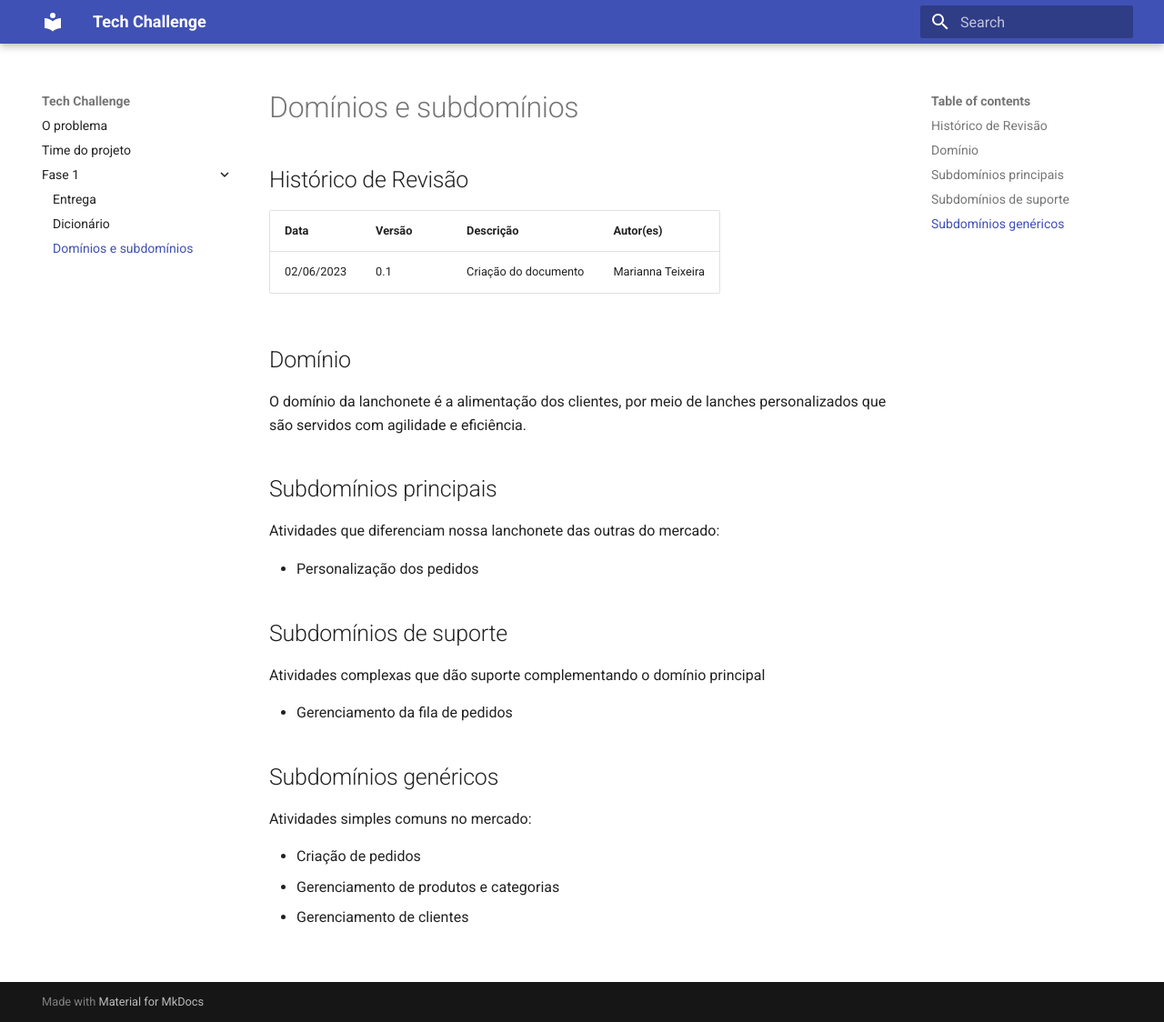
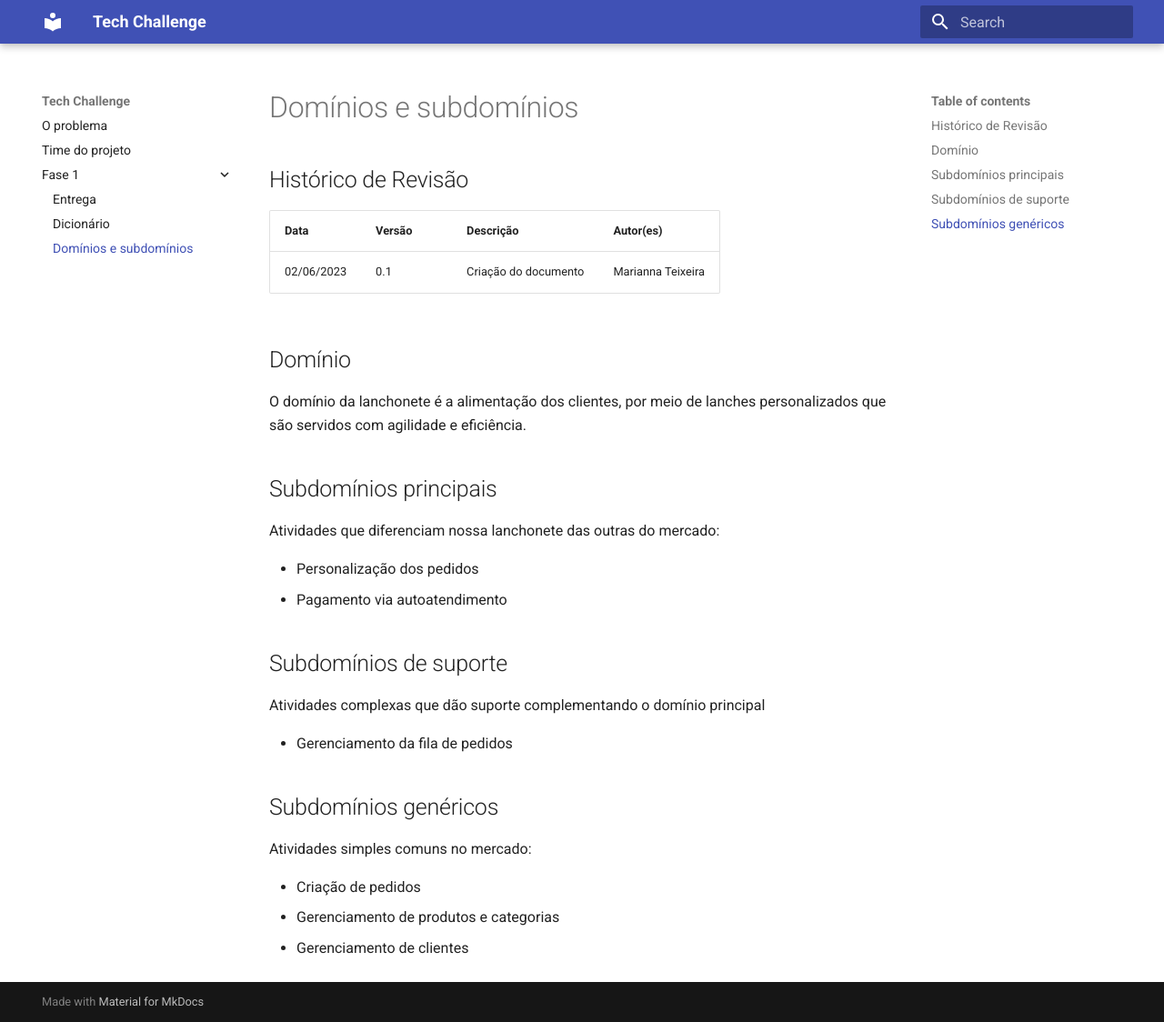
Before and after one commit to POSTECH-FGJMS/tech-challenge, an MkDocs documentation site: the page built from docs/fase-1/dominios-subdominios.md, in a window 1280 px wide and 1124 px high. Shown: the whole window at 91% size. Built offline with MkDocs 1.6.1 and Material for MkDocs 9.7.7, drawn with Linux system fonts in a browser that asks for light colours.

Commit message:
Add payment

```diff
--- a/docs/fase-1/dominios-subdominios.md
+++ b/docs/fase-1/dominios-subdominios.md
@@ -15,6 +15,7 @@ O domínio da lanchonete é a alimentação dos clientes, por meio de lanches pe
 Atividades que diferenciam nossa lanchonete das outras do mercado:
 
 - Personalização dos pedidos
+- Pagamento via autoatendimento
 
 ## Subdomínios de suporte
 
```
